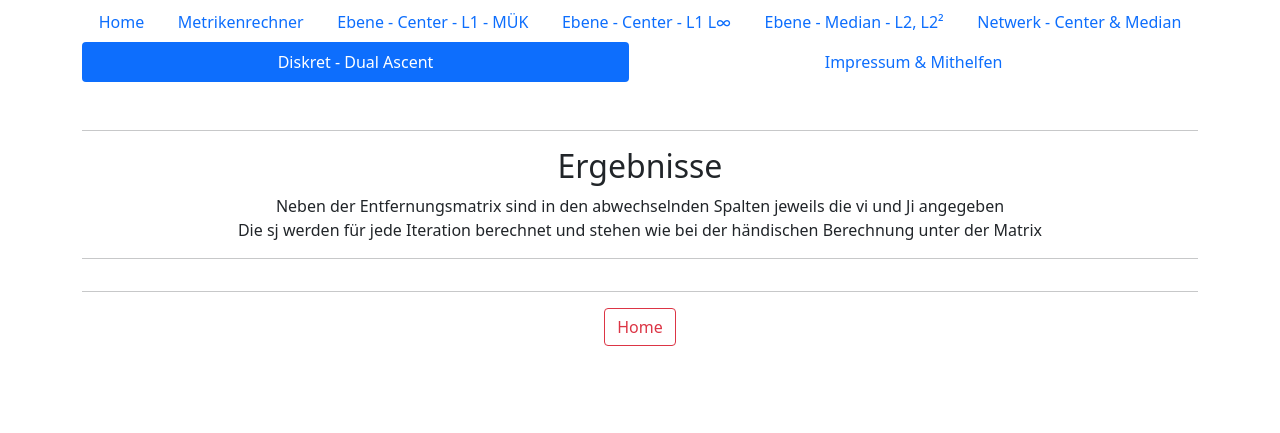
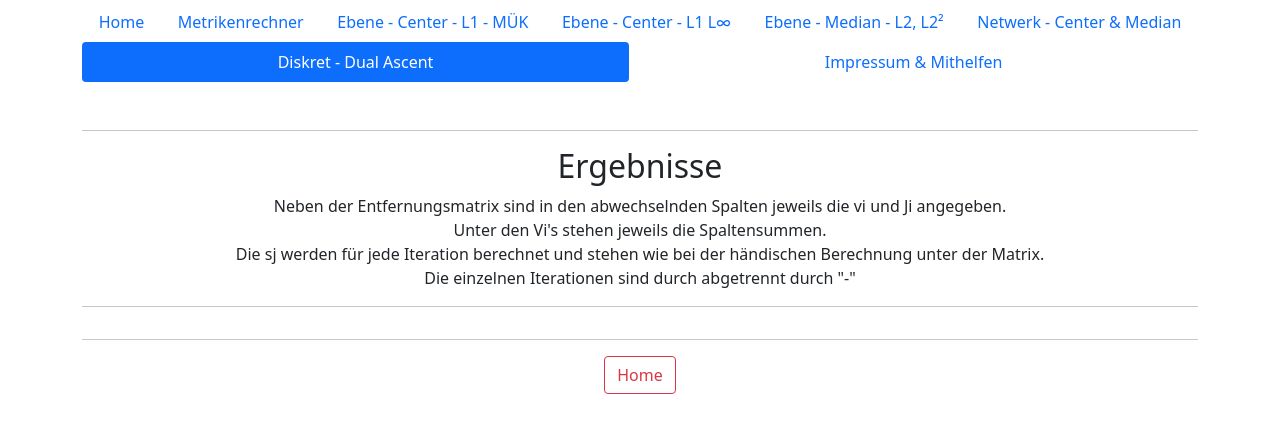
Before and after one commit to Hundsmuhlen/SCM-Rechner, a Flask app: template templates/diskrete_results.html in a window 1280 px wide. Shown: the part 186-619 px from the top of the page. Run offline with Flask 2, Linux system fonts and the light colour scheme; the template is opened without the code that fills it, so the values that code supplies are empty.

Commit message:
Abtrennung zwischen Iterationen im Dual Ascent

```diff
--- a/templates/diskrete_results.html
+++ b/templates/diskrete_results.html
@@ -5,8 +5,10 @@
 
 <table class="table table-hover">
     <h2>Ergebnisse </h2>
-    Neben der Entfernungsmatrix sind in den abwechselnden Spalten jeweils die vi und Ji angegeben <br>
-    Die sj werden für jede Iteration berechnet und stehen wie bei der händischen Berechnung unter der Matrix
+    Neben der Entfernungsmatrix sind in den abwechselnden Spalten jeweils die vi und Ji angegeben. <br>
+    Unter den Vi's stehen jeweils die Spaltensummen. <br>
+    Die sj werden für jede Iteration berechnet und stehen wie bei der händischen Berechnung unter der Matrix. <br>
+    Die einzelnen Iterationen sind durch abgetrennt durch "-"
     <hr>
     {% for row in results %}
         {% if loop.index0 == 0 %}
```
